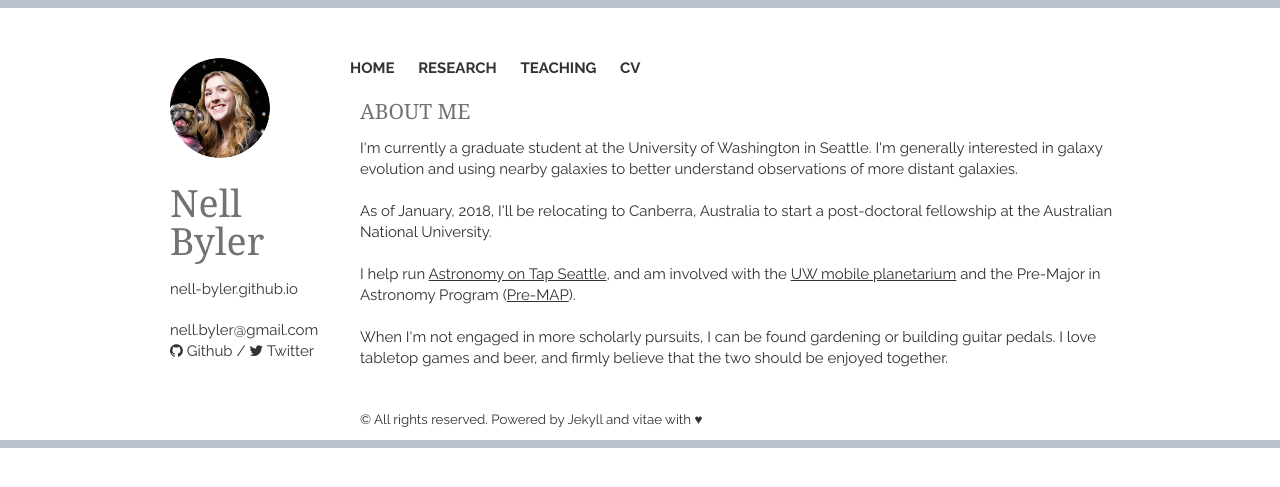
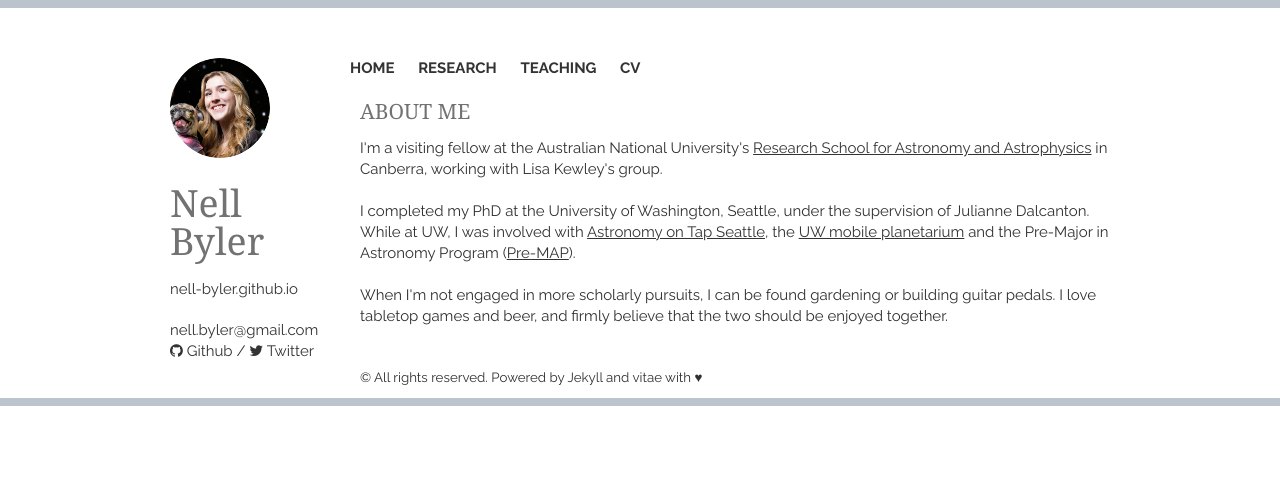
Before and after one commit to nell-byler/nell-byler.github.io, a Jekyll site: the page built from index.html, in a window 1280 px wide. Shown: the top 487 px of the page. Built offline with Jekyll 4.4.1, drawn with Linux system fonts in a browser that asks for light colours; nearby versions of some CDN libraries; the list of posts is cut into pages by our own code.

Commit message:
updating about me

```diff
--- a/_includes/aboutme.html
+++ b/_includes/aboutme.html
@@ -1,9 +1,8 @@
 <section class="thirteen columns">
     <h1>About Me</h1>
     <article>
-      <p>I'm currently a graduate student at the University of Washington in Seattle. I'm generally interested in galaxy evolution and using nearby galaxies to better understand observations of more distant galaxies.</p><br>
-      <p>As of January, 2018, I'll be relocating to Canberra, Australia to start a post-doctoral fellowship at the Australian National University.</p> <br>
-        <p>I help run <a style="color:#333; text-decoration: underline;" href="https://twitter.com/AoTSeattle">Astronomy on Tap Seattle</a>, and am involved with the <a style="color:#333; text-decoration: underline;" href="http://www.washington.edu/news/2013/01/24/astronomy-to-go-uw-readies-new-portable-planetarium/">UW mobile planetarium</a> and the Pre-Major in Astronomy Program (<a style="color:#333; text-decoration: underline;" href="http://depts.washington.edu/premap/">Pre-MAP</a>).</p><br>
+      <p>I'm a visiting fellow at the Australian National University's <a style="color:#333; text-decoration: underline;" href="http://rsaa.anu.edu.au">Research School for Astronomy and Astrophysics</a> in Canberra, working with Lisa Kewley's group.</p><br>
+      <p>I completed my PhD at the University of Washington, Seattle, under the supervision of Julianne Dalcanton. While at UW, I was involved with <a style="color:#333; text-decoration: underline;" href="https://twitter.com/AoTSeattle">Astronomy on Tap Seattle</a>, the <a style="color:#333; text-decoration: underline;" href="http://www.washington.edu/news/2013/01/24/astronomy-to-go-uw-readies-new-portable-planetarium/">UW mobile planetarium</a> and the Pre-Major in Astronomy Program (<a style="color:#333; text-decoration: underline;" href="http://depts.washington.edu/premap/">Pre-MAP</a>).</p><br>
         <p>When I'm not engaged in more scholarly pursuits, I can be found gardening or building guitar pedals. I love tabletop games and beer, and firmly believe that the two should be enjoyed together. </p>
     </article>
 </section>
```
